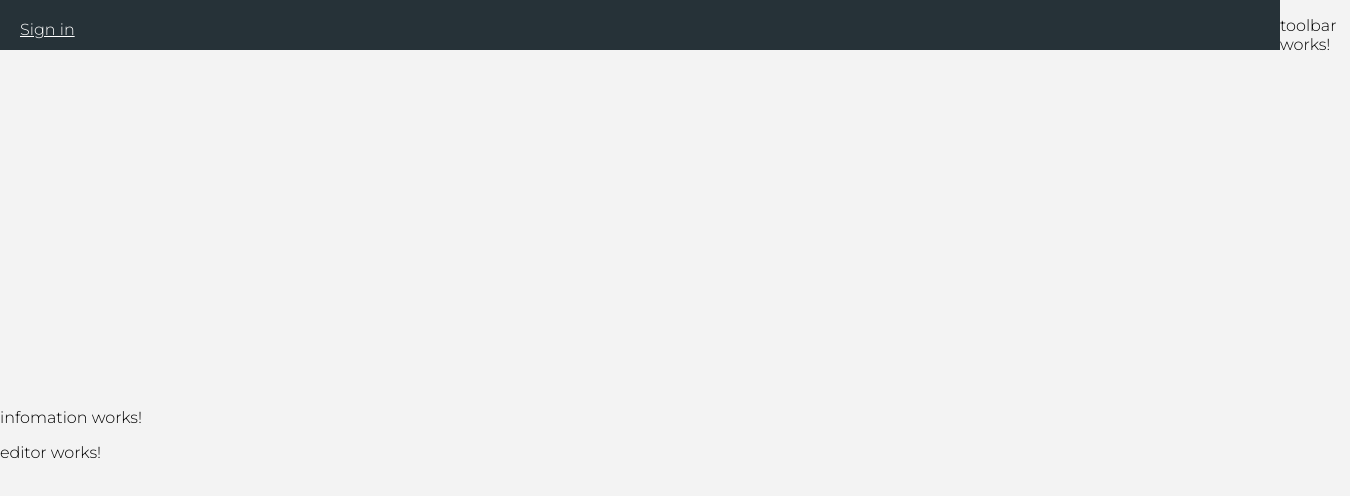
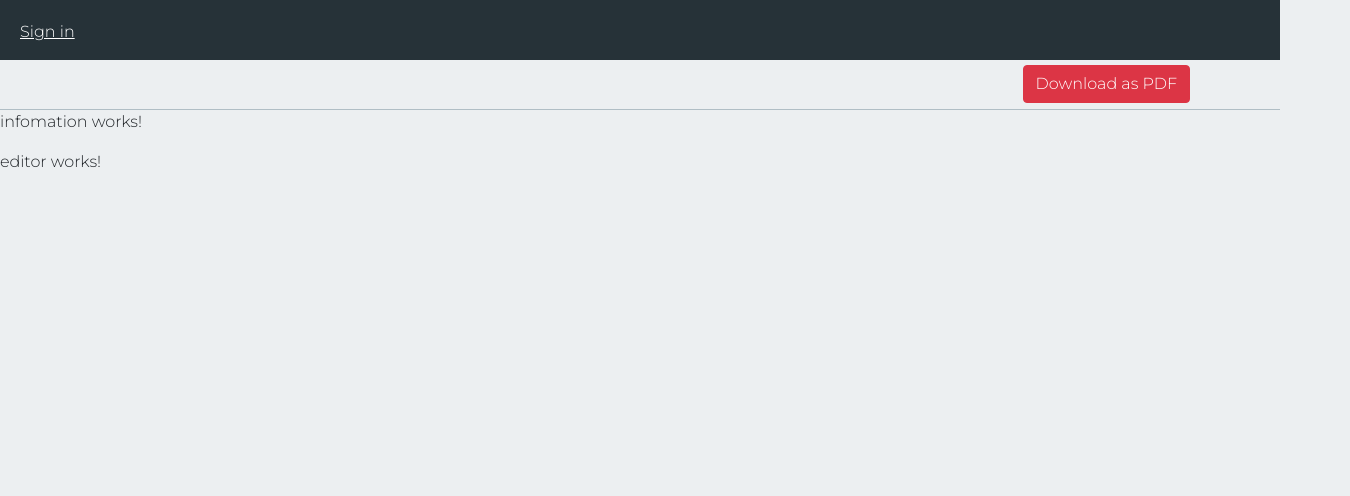
Before and after one commit to nguyenthevinh1997/TLCN-MEAN-CVGenerator-1, an Angular app in the folder mean-cv-generator/: page / in a window 1280 px wide. Shown: the top 496 px of the page, 1350 px wide, since content can reach past the window. Built offline with nearby package versions, Linux system fonts and the light colour scheme.

Commit message:
Prototype toolbar and sidebar

```diff
--- a/mean-cv-generator/angular.json
+++ b/mean-cv-generator/angular.json
@@ -27,6 +27,7 @@
               "src/assets"
             ],
             "styles": [
+              "node_modules/bootstrap/dist/css/bootstrap.min.css",
               "src/styles.scss"
             ],
             "scripts": []
--- a/mean-cv-generator/package.json
+++ b/mean-cv-generator/package.json
@@ -20,6 +20,7 @@
     "@angular/platform-browser": "^6.1.0",
     "@angular/platform-browser-dynamic": "^6.1.0",
     "@angular/router": "^6.1.0",
+    "bootstrap": "^4.1.3",
     "core-js": "^2.5.4",
     "rxjs": "~6.2.0",
     "zone.js": "~0.8.26"
--- a/mean-cv-generator/src/app/sidebar/sidebar.component.scss
+++ b/mean-cv-generator/src/app/sidebar/sidebar.component.scss
@@ -1,7 +1,7 @@
 nav{
     background: #263238;
     width: 100%;
-    height: 50px;
+    height: 60px;
     ul{
         list-style: none;
         padding: 0;
--- a/mean-cv-generator/src/app/toolbar/toolbar.component.html
+++ b/mean-cv-generator/src/app/toolbar/toolbar.component.html
@@ -1,3 +1,9 @@
-<p>
-  toolbar works!
-</p>
+<nav>
+  <ul>
+    <li>
+      <div class="container">
+          <button class="btn btn-danger float-right" id="btn-download-cv">Download as PDF</button>
+      </div>
+    </li>
+  </ul>
+</nav>
--- a/mean-cv-generator/src/app/toolbar/toolbar.component.scss
+++ b/mean-cv-generator/src/app/toolbar/toolbar.component.scss
@@ -0,0 +1,22 @@
+nav{
+    background: #ECEFF1;
+    width: 100%;
+    height: 50px;
+    ul{
+        list-style: none;
+        padding: 0;
+        margin: 0;
+        li{
+            a{
+                color: #263238;
+                padding: 20px;
+                display: block;
+            }
+            button{
+                margin: 5px;
+                display: block;
+            }
+        }
+    }
+    border-bottom: 1px solid #B0BEC5
+}
--- a/mean-cv-generator/src/styles.scss
+++ b/mean-cv-generator/src/styles.scss
@@ -1,15 +1,23 @@
+@import '~bootstrap/dist/css/bootstrap.min.css';
 /* You can add global styles to this file, and also import other style files */
 body {
     margin: 0;
-    background: rgb(243, 243, 243);
+    background: #ECEFF1;
     font-family: 'Montserrat', sans-serif;
     height: 100vh;
 }
 
 #container{
-    display: grid;
-    grid-template-columns: 100% 70px;
-    height: 100%;
+    app-sidebar{
+        display: grid;
+        grid-template-columns: 100% 70px;
+        height: 100%;
+    }
+    app-toolbar{
+        display: grid;
+        grid-template-columns: 100% 70px;
+        height: 100%;
+    }
     #content{
 
     }
```
Also changed, not shown: 1 other file (tests, documents, lock files or other folders).
